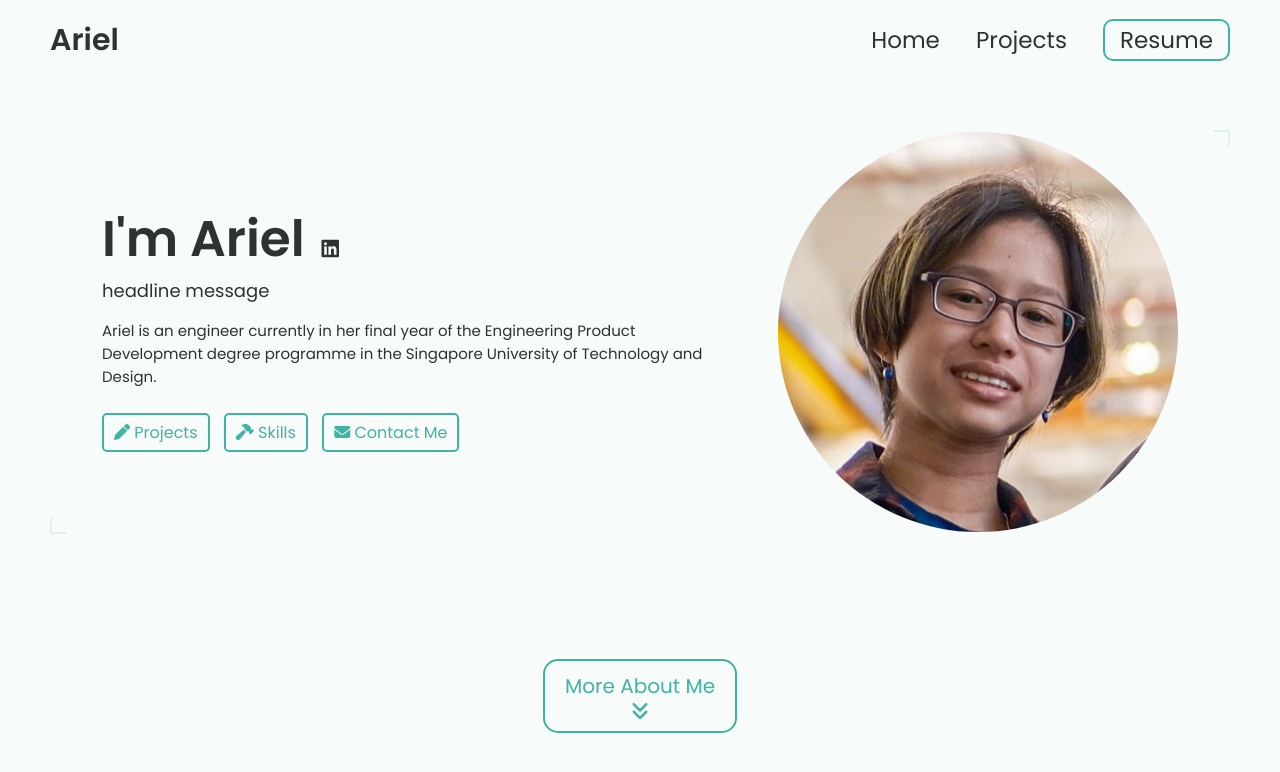
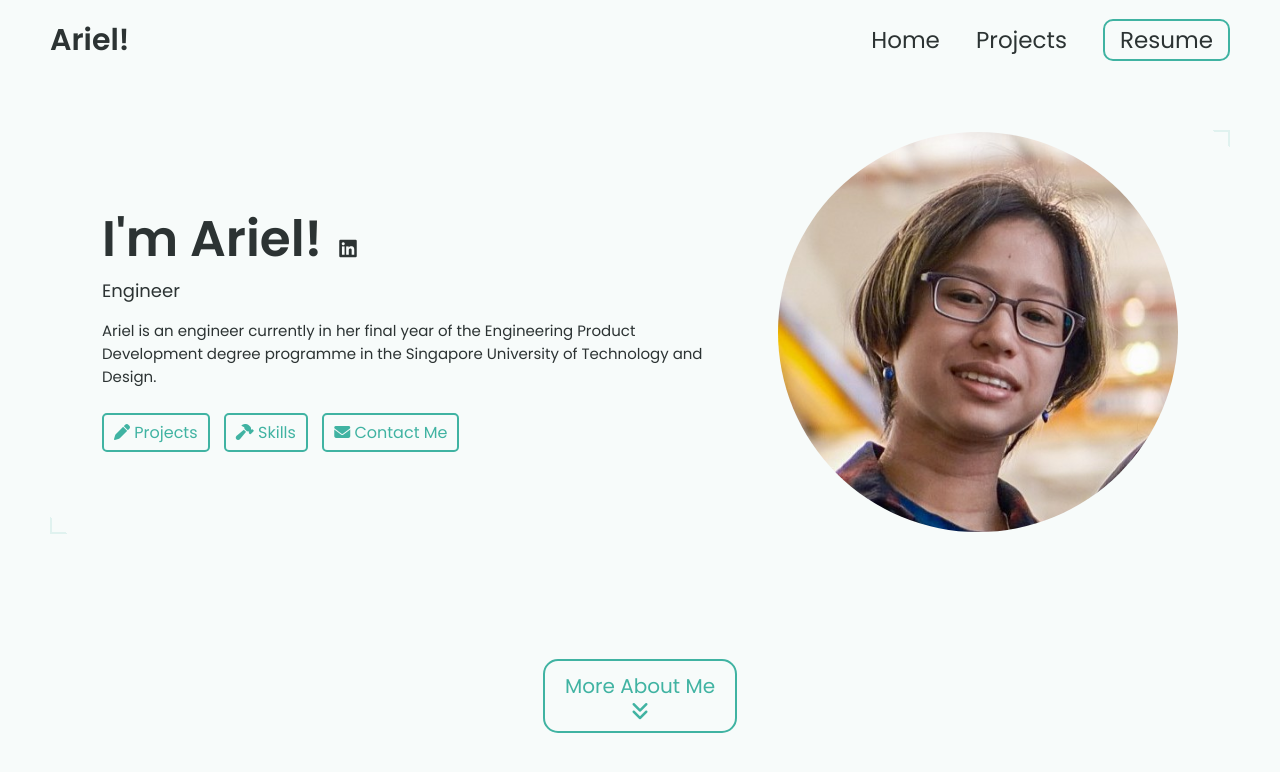
Before and after one commit to als-shenaniganery/als-shenaniganery.github.io, a Jekyll site: the page built from index.html, in a window 1280 px wide and 900 px high. Shown: the top 772 px of the window. Built offline with Jekyll 4.4.1, drawn with Linux system fonts in a browser that asks for light colours.

Commit message:
Update _config.yml

```diff
--- a/_config.yml
+++ b/_config.yml
@@ -12,8 +12,8 @@ title: Ariel's Portfolio # This is what shows up in the tab of the browser
 
 
 # Hero Section
-name: Ariel
-headline: headline message
+name: Ariel!
+headline: Engineer
 description: >- # dont remove this line. this will ignore all new lines until the next section
   Ariel is an engineer currently in her final year of the Engineering Product Development degree programme in the Singapore University of Technology and Design.
 
```
